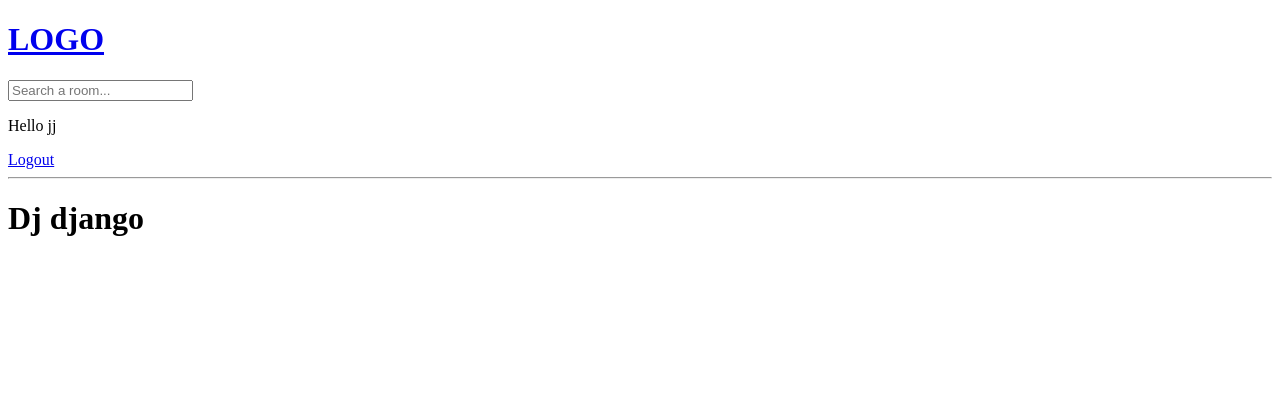
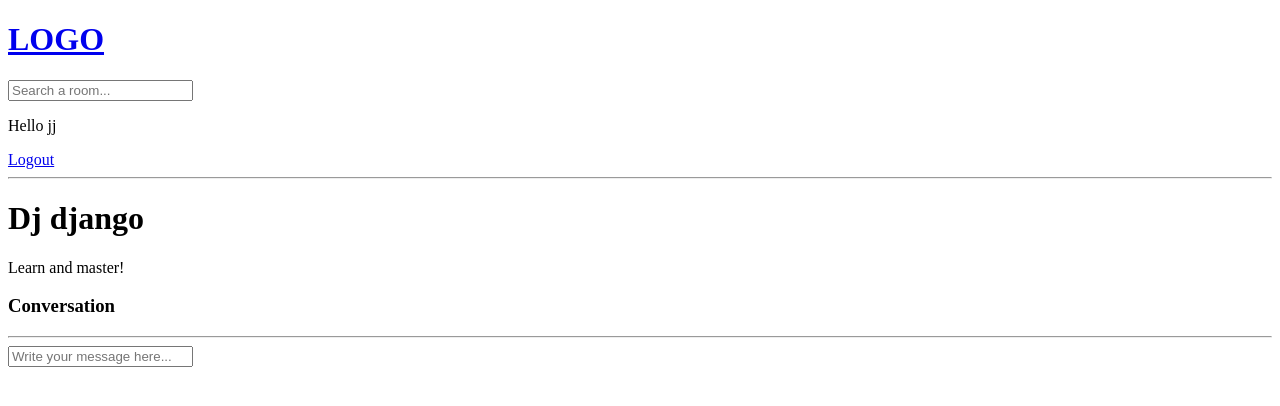
Before and after one commit to jalaaJ/studybud, a Django app: page /room/6 in a window 1280 px wide. Shown: the top 406 px of the page. Run offline with Django 4.2, Linux system fonts and the light colour scheme; a user stored in the database is signed in; data comes from the database, SQL or seed files in the repository; both versions use the stored data as it was after the commit.

Commit message:
Added the comment functionality

```diff
--- a/base/templates/base/room.html
+++ b/base/templates/base/room.html
@@ -2,4 +2,30 @@
 
 <h1>{{ room.name }}</h1>
 
+<p>{{room.description}}</p>
+
+<div class="comment-wrapper">
+    <h3>Conversation</h3>
+    <hr>
+
+    {% for message in roomMessages %}
+
+    <div>
+        <small>@{{message.user}}  {{message.created | timesince}} ago</small>
+        <p>{{message.body}}</p>
+        <hr>
+    </div>
+
+    {% endfor %}
+</div>
+
+{% if request.user.is_authenticated %}
+<div class="comment-form">
+    <form method="POST" action="">
+        {% csrf_token %}
+        <input type="text" name="body" placeholder="Write your message here...">
+    </form>
+</div>
+{% endif %}
+
 {% endblock %}
--- a/base/views.py
+++ b/base/views.py
@@ -1,5 +1,5 @@
 from django.shortcuts import redirect, render
-from .models import Room, Topic
+from .models import Message, Room, Topic
 from .forms import RoomForm
 from django.db.models import Q
 from django.contrib.auth.models import User
@@ -82,7 +82,17 @@ def home(request):
 
 def room(request, pk):
     room = Room.objects.get(id=pk)
-    context = {"room": room}
+
+    # The set of meessages that are related to this room.
+    roomMessages = room.message_set.all().order_by("-created")
+
+    if request.method == "POST":
+        roomMessage = Message.objects.create(
+            user=request.user, room=room, body=request.POST.get("body")
+        )
+        return redirect("room", pk=room.id)
+
+    context = {"room": room, "roomMessages": roomMessages}
     return render(request, "base/room.html", context)
 
 
```
Also changed, not shown: db.sqlite3.
